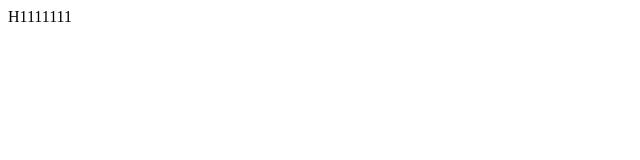
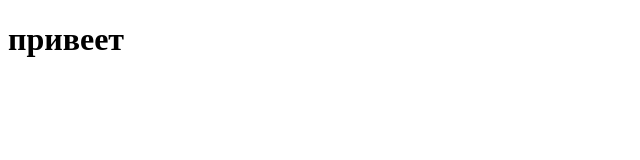
Before and after one commit to kowallevv/Teeee, a plain HTML site: page Index.html in a window 1280 px wide. Shown: the whole page, without its empty margins (0-640 px from the left). Drawn offline with Linux system fonts and the light colour scheme.

Commit message:
держи

```diff
--- a/Index.html
+++ b/Index.html
@@ -7,6 +7,6 @@
     <title>Document</title>
 </head>
 <body>
-    H1111111
+    <h1>привеет</h1>
 </body>
 </html>
--- /dev/null
+++ b/stylw.css
@@ -0,0 +1,8 @@
+body{
+    color: black;
+}
+h1{
+    color: white;
+    text-align: center;
+    font-size: 40px;
+}
```
